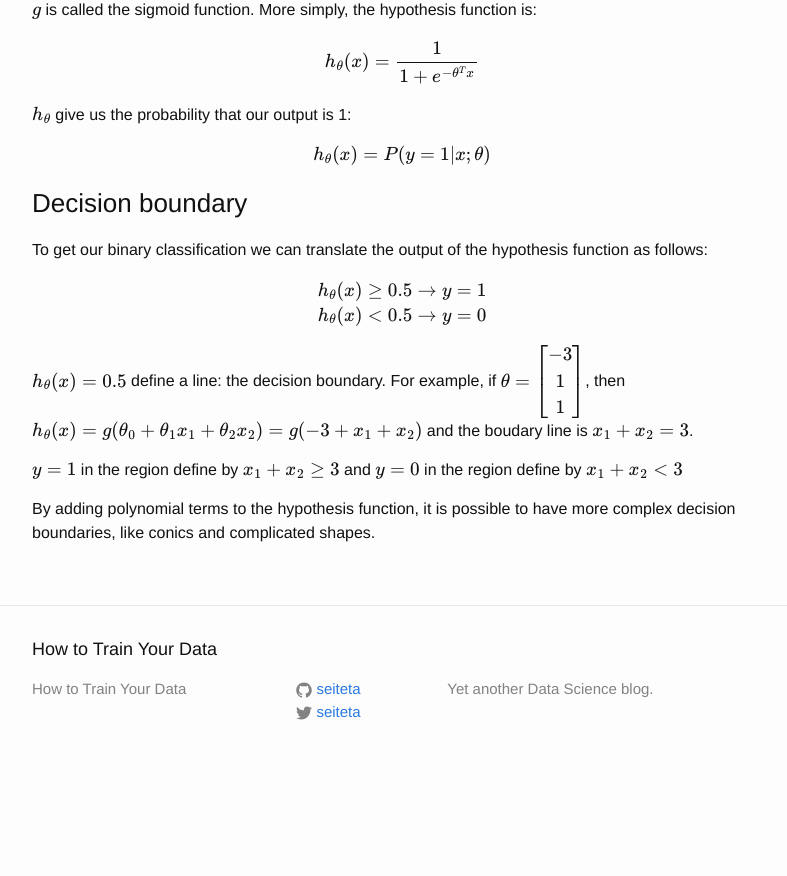
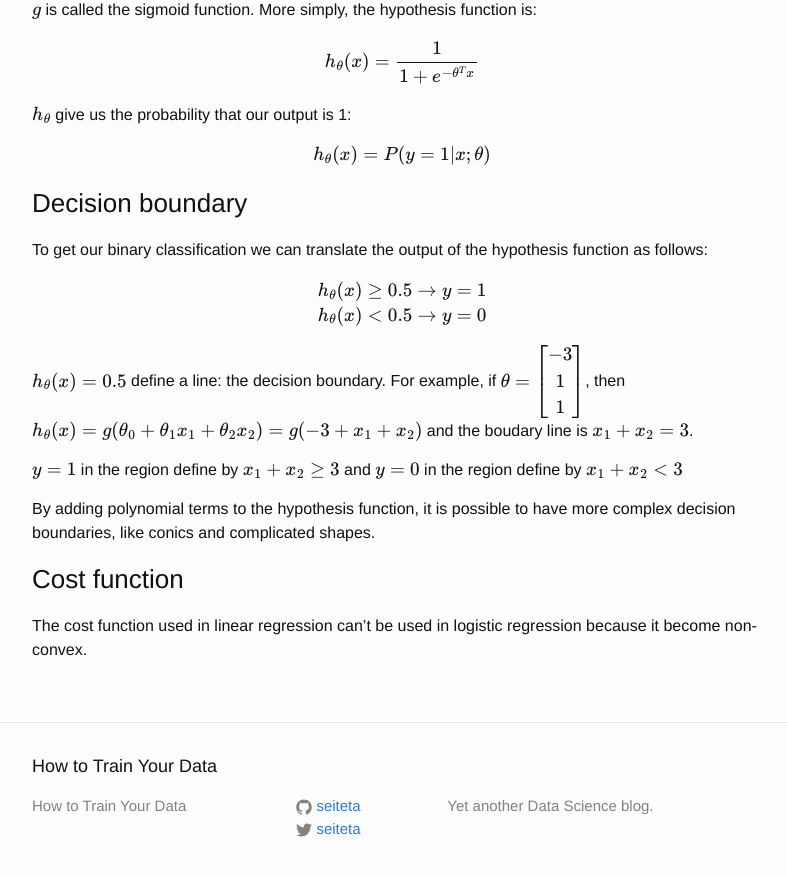
Before and after one commit to seiteta/seiteta.github.io_old, a Jekyll site: the page built from _posts/2014-12-04-machine-learning-notes.md, in a window 1280 px wide and 900 px high, scrolled down 4489 px. Shown: the top 876 px of the window, without its empty margins (238-1025 px from the left). Built offline with Jekyll 4.4.1, drawn with Linux system fonts in a browser that asks for light colours; formulas are drawn with MathJax 3; before the commit the page ends 5272 px from its top, so only the background shows below that.

Commit message:
Update 2014-12-04-machine-learning-notes.md

```diff
--- a/_posts/2014-12-04-machine-learning-notes.md
+++ b/_posts/2014-12-04-machine-learning-notes.md
@@ -180,3 +180,7 @@ $$h_\theta(x) = 0.5 $$ define a line: the decision boundary. For example, if $$\
 $$y = 1$$ in the region define by  $$ x_1 +  x_2 \geq 3$$ and $$y = 0$$ in the region define by  $$ x_1 +  x_2 < 3$$
 
 By adding polynomial terms to the hypothesis function, it is possible to have more complex decision boundaries, like conics and complicated shapes.
+
+### Cost function
+
+The cost function used in linear regression can't be used in logistic regression because it become non-convex.
```
